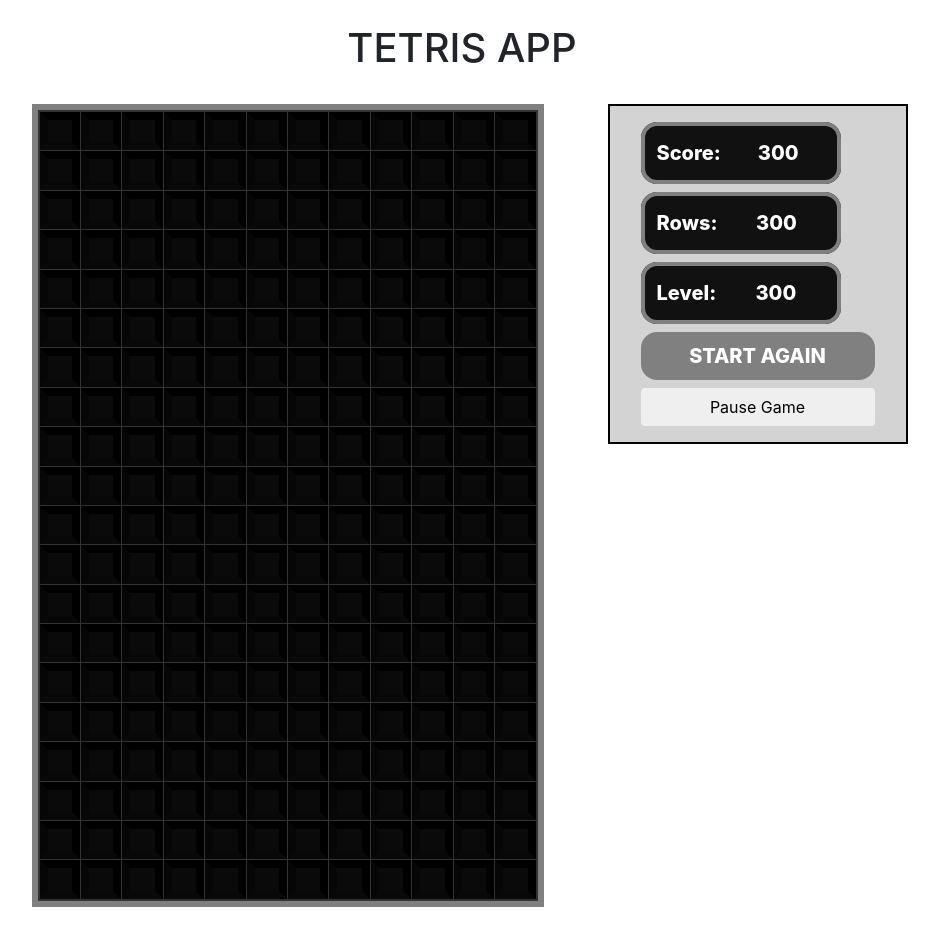
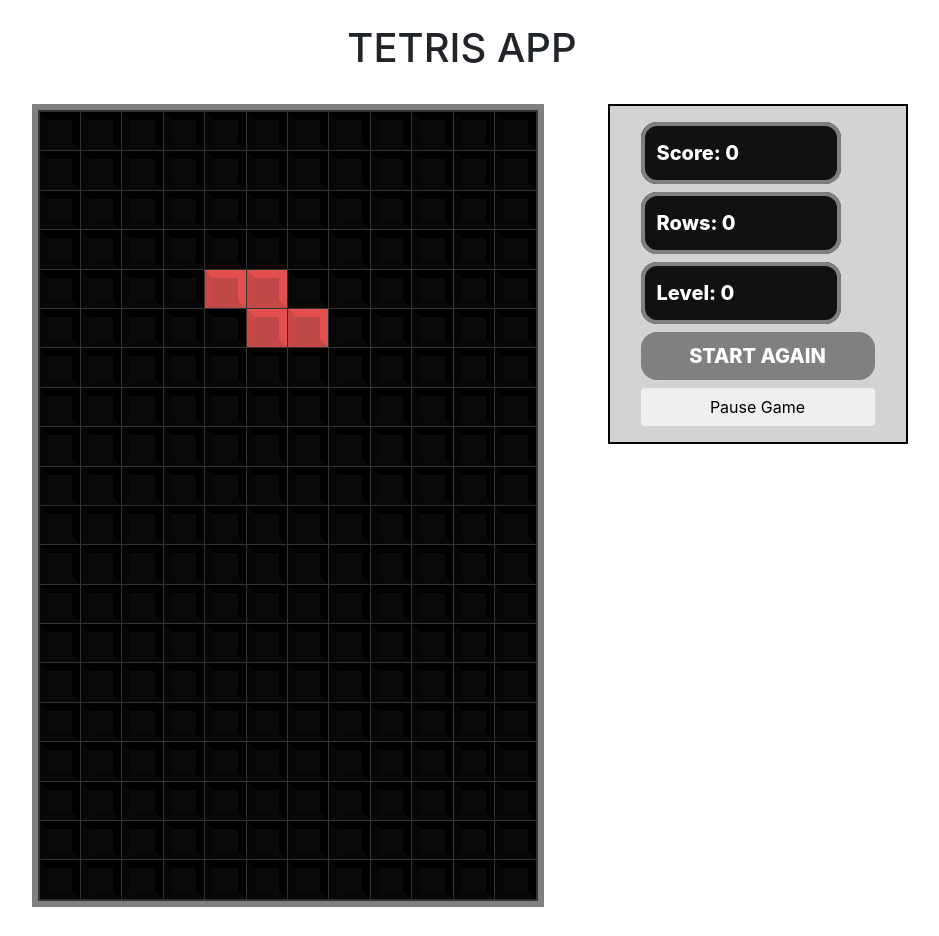
Before and after one commit to sgedye/tetris, a React (Create React App) app: page / in a window 1280 px wide. Shown: the whole page, without its empty margins (178-1117 px from the left). Built offline with nearby package versions, Linux system fonts and the light colour scheme.

Commit message:
Added GameStatus | Points

```diff
--- a/src/App.tsx
+++ b/src/App.tsx
@@ -1,4 +1,4 @@
-import { useState } from "react";
+import { useState, useEffect } from "react";
 import { Stage, Display } from "./components";
 
 import {
@@ -7,12 +7,14 @@ import {
   createStage,
   checkCollision,
   useInterval,
+  useGameStatus,
 } from "./utils";
-import { PlayerProps, Position } from "./types";
+import { PlayerProps } from "./types";
 
 function App() {
   const [gameOver, setGameOver] = useState<boolean>(false); // game in progress, disable button.
   const [gameSpeed, setGameSpeed] = useState<number>(0);
+  const [prePauseSpeed, setPrePauseSpeed] = useState<number>(0);
 
   const {
     player,
@@ -21,12 +23,31 @@ function App() {
     playerRotate,
   } = usePlayer();
 
-  const { stage, setStage } = useStage(
+  const { stage, rowsCleared } = useStage(
     player as PlayerProps,
     resetPlayer as () => void
   );
 
-  useInterval(() => drop(), gameSpeed);
+  const { level, rows, score, setLevel, setRows, setScore } = useGameStatus(
+    rowsCleared / 2 // Note this shouldn't be divided by two... it's to "fix" a double rendering issues I have.
+  );
+
+  useInterval(() => {
+    drop();
+
+    // Increase level when player has cleared 10 rows
+    if (rows > (level + 1) * 10) {
+      setLevel((prev) => prev + 1);
+      setGameSpeed(1000 / (level + 1) + 200);
+    }
+
+    // Check if gameover
+    if (player.position.y < 1 && player.collided) {
+      console.log("GAME OVER");
+      setGameOver(true);
+      setGameSpeed(0);
+    }
+  }, gameSpeed);
 
   const move = (e: React.KeyboardEvent<HTMLDivElement>) => {
     e.preventDefault();
@@ -39,13 +60,13 @@ function App() {
           moveLaterally(1);
           break;
         case "ArrowDown":
-          dropPlayer();
+          playerDrop();
           break;
         case "ArrowUp":
           playerRotate(stage);
           break;
         case " ":
-          dropPlayer();
+          playerDrop(true);
           break;
       }
     }
@@ -63,49 +84,62 @@ function App() {
   };
 
   const startGame = () => {
-    //reset all
-    console.log("reset");
+    // Reset All
     createStage();
     resetPlayer();
-    setGameSpeed(300);
     setGameOver(false);
+    setGameSpeed(1000 / (level + 1) + 200);
+    setLevel(0);
+    setScore(0);
+    setRows(0);
   };
 
   const pauseGame = () => {
-    gameSpeed ? setGameSpeed(0) : setGameSpeed(300);
+    if (!!gameSpeed) {
+      setPrePauseSpeed(gameSpeed);
+      return setGameSpeed(0);
+    }
+    return setGameSpeed(prePauseSpeed);
   };
 
-  const drop = () => {
-    if (!checkCollision(player, stage, { x: 0, y: 1 })) {
-      return updatePlayerPosition({ x: 0, y: 1 }, false);
+  const drop = (linesToDrop: number = 1) => {
+    if (!checkCollision(player, stage, { x: 0, y: linesToDrop })) {
+      return updatePlayerPosition({ x: 0, y: linesToDrop }, false);
     }
 
-
-    if (player.position.y < 1) {
-      console.log("GAME OVER");
-      setGameOver(true);
-      setGameSpeed(0);
-    }
-
-    updatePlayerPosition({ x: 0, y: 0 }, true);
+    updatePlayerPosition({ x: 0, y: linesToDrop - 1 }, true);
   };
 
   const keyUp = (e: React.KeyboardEvent<HTMLDivElement>) => {
     if (!gameOver) {
-      if (e.key === "ArrowDown") {
-        setGameSpeed(300);
-        // console.log("intervall-on");
+      if (e.key === "ArrowDown" || e.key === " ") {
+        setGameSpeed(1000 / (level + 1) + 200);
       }
     }
   };
 
-  const dropPlayer = () => {
+  const playerDrop = (pressedSpacebar: boolean = false) => {
     setGameSpeed(0);
-    return drop();
-    // while (!checkCollision(player, stage, { x: 0, y: 1 })) {
-    //   updatePlayerPosition({ x: 0, y: 1 }, false);
-    // }
+
+    if (!pressedSpacebar) {
+      return drop();
+    }
+
+    let hasCollided = false;
+    let next = 1;
+    while (!hasCollided) {
+      next++;
+      if (checkCollision(player, stage, { x: 0, y: next })) {
+        hasCollided = true;
+      }
+    }
+    drop(next);
   };
+
+  useEffect(() => {
+    console.log("render once only.");
+    startGame();
+  }, []);
 
   console.log("re-render");
   return (
@@ -119,9 +153,9 @@ function App() {
       <Stage stage={stage} />
       <aside className="row score-area">
         {gameOver ? <p>gameover</p> : null}
-        <Display text="Score" />
-        <Display text="Rows" />
-        <Display text="Level" />
+        <Display text={`Score:  ${score}`} />
+        <Display text={`Rows:  ${rows}`} />
+        <Display text={`Level:  ${level}`} />
         <div className="col-6 col-md-12">
           <button
             // disabled={!gameOver}
--- a/src/components/Display.tsx
+++ b/src/components/Display.tsx
@@ -14,7 +14,7 @@ export const Display: React.FC<DisplayProps> = ({
       <StyledDisplay className="input-group">
         <div className="input-group-prepend">
           <StyledText className="input-group-text" id="basic-addon3">
-            {text}:
+            {text}
           </StyledText>
         </div>
         <StyledInput
@@ -22,8 +22,6 @@ export const Display: React.FC<DisplayProps> = ({
           className="form-control"
           id={text}
           aria-describedby="basic-addon3"
-          value={300}
-          onChange={() => console.log("changing....")}
         />
       </StyledDisplay>
       <label htmlFor={text} className="sr-only">
--- a/src/utils/gameHelpers.ts
+++ b/src/utils/gameHelpers.ts
@@ -8,7 +8,7 @@ export const STAGE_HEIGHT = 20;
 //   TetrimonoType, "clear" | 'merged'
 // }
 
-export const createStage = (): any[][] => {
+export const createStage = (): Cell[][] => {
   return Array.from(Array(STAGE_HEIGHT), () => new Array(STAGE_WIDTH).fill([0, 'clear']))
 }
 
--- a/src/utils/index.ts
+++ b/src/utils/index.ts
@@ -1,4 +1,5 @@
 export * from "./gameHelpers"
+export * from "./useGameStatus"
 export * from "./useInterval"
 export * from "./usePlayer"
 export * from "./useStage"
--- /dev/null
+++ b/src/utils/useGameStatus.tsx
@@ -0,0 +1,24 @@
+import { useState, useEffect, useCallback } from "react";
+
+export const useGameStatus = (rowsCleared: number) => {
+  const [score, setScore] = useState<number>(0);
+  const [rows, setRows] = useState<number>(0);
+  const [level, setLevel] = useState<number>(0);
+
+  const calcScore = useCallback(() => {
+    const linePoints = [40, 100, 300, 1200];
+
+    console.log(rowsCleared, rows);
+    if (rowsCleared > 0) {
+      setScore((prev) => prev + linePoints[rowsCleared - 1] * (level + 1));
+      setRows((prev) => prev + rowsCleared);
+    }
+  }, [level, rows, rowsCleared]);
+
+  useEffect(() => {
+    calcScore();
+    console.log(score);
+  }, [calcScore, rowsCleared, score]);
+
+  return { score, setScore, rows, setRows, level, setLevel };
+};
```
Also changed, not shown: src/utils/useStage.tsx (+3 -18 lines).
